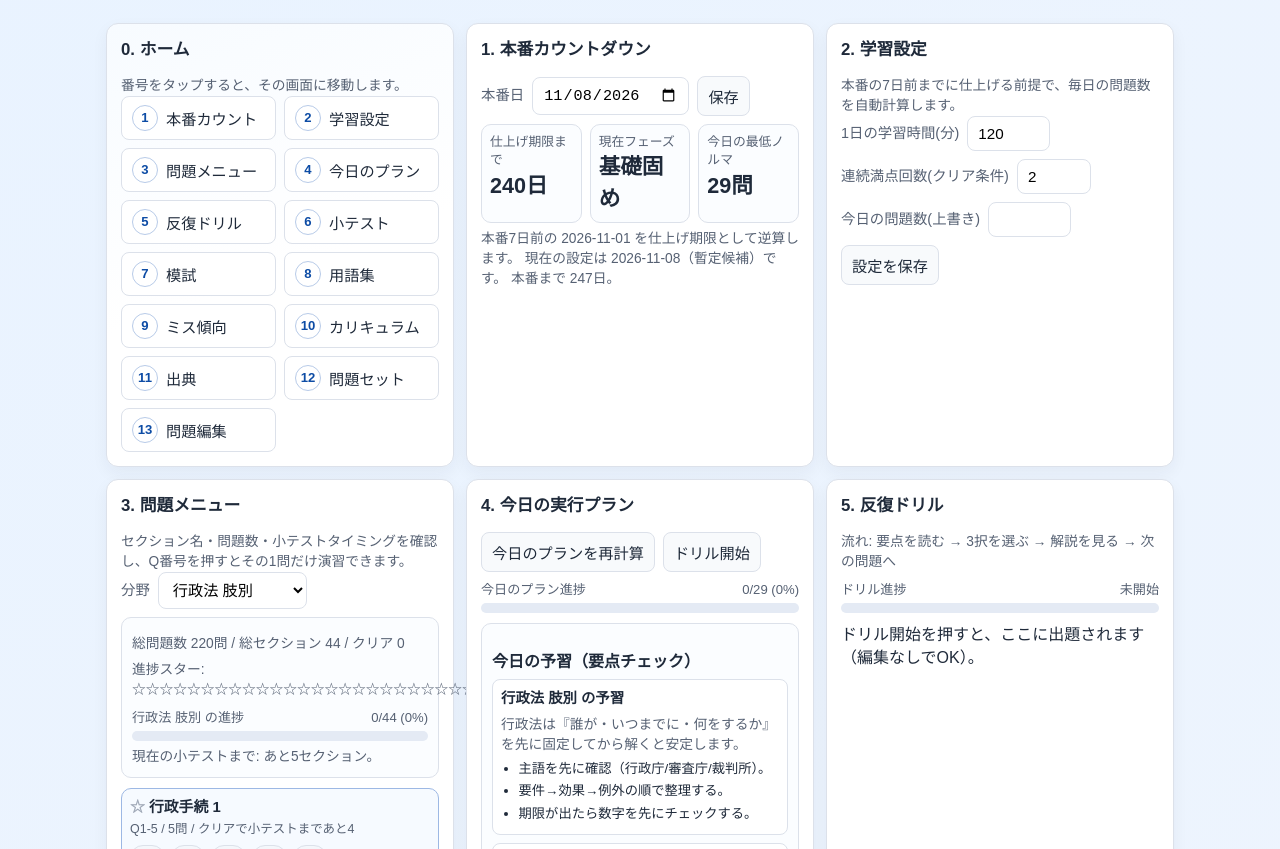
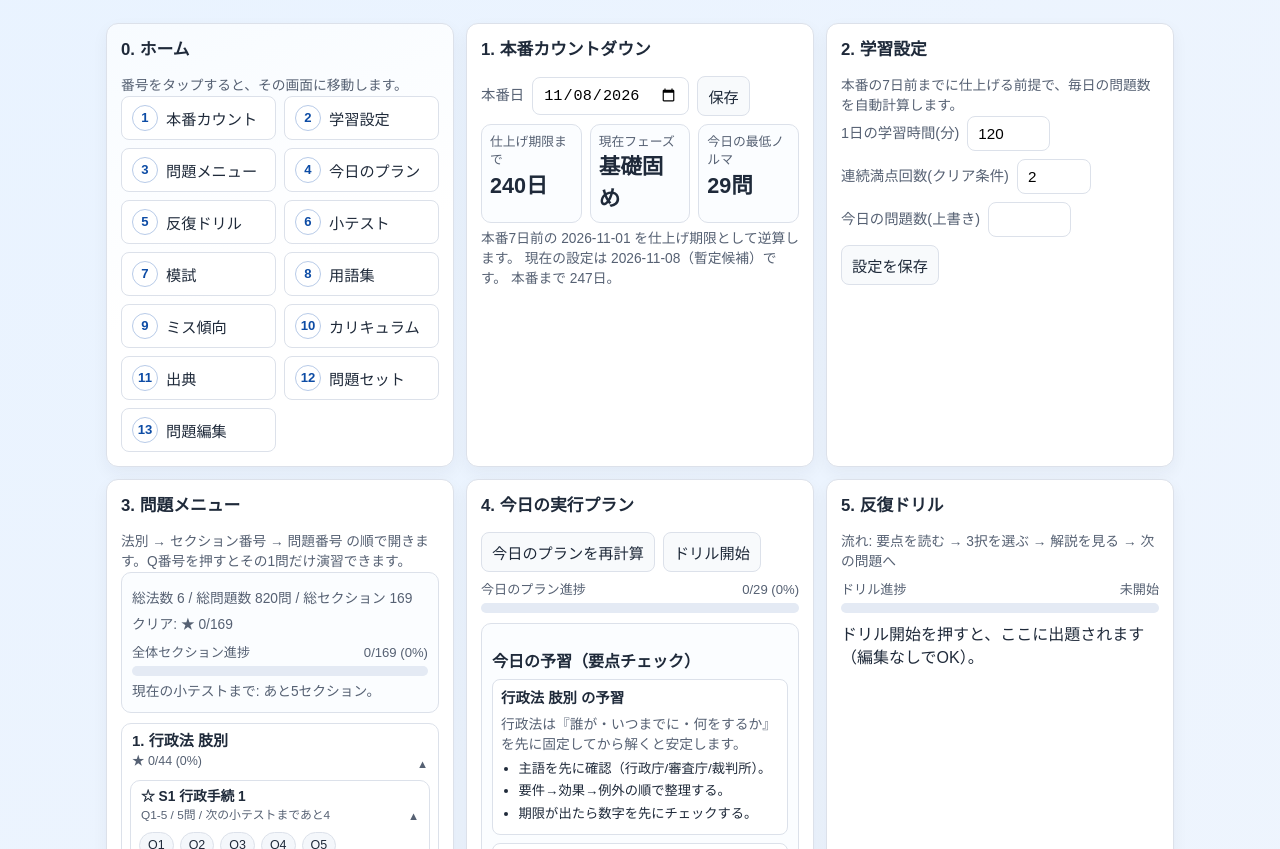
Before and after one commit to ut6119/gyosei-exam-coach, a plain HTML site: page index.html in a window 1280 px wide. Shown: the part 100-949 px from the top of the page. Drawn offline with Linux system fonts and the light colour scheme.

Commit message:
Make problem menu collapsible by law section and question

```diff
--- a/app.js
+++ b/app.js
@@ -1182,7 +1182,6 @@
     byId("saveExamDateBtn").addEventListener("click", onSaveExamDate);
     byId("saveSettingsBtn").addEventListener("click", onSaveSettings);
     byId("addTopicBtn").addEventListener("click", onAddTopic);
-    byId("problemMenuTopicSelect").addEventListener("change", renderProblemMenu);
     byId("problemMenuList").addEventListener("click", onProblemMenuListClick);
     byId("generatePlanBtn").addEventListener("click", () => {
       generateTodayPlan(true);
@@ -2461,14 +2460,8 @@
   }
 
   function renderProblemMenu() {
-    const select = byId("problemMenuTopicSelect");
     const summary = byId("problemMenuSummary");
     const list = byId("problemMenuList");
-    const previousTopicId = select.value;
-
-    select.innerHTML = state.topics
-      .map((topic) => `<option value="${escapeAttr(topic.id)}">${escapeHtml(topic.name)}</option>`)
-      .join("");
 
     if (state.topics.length === 0) {
       summary.innerHTML = "<p class=\"note\">問題セットを追加すると問題メニューが表示されます。</p>";
@@ -2476,25 +2469,13 @@
       return;
     }
 
-    const selectedTopicId = state.topics.some((topic) => topic.id === previousTopicId)
-      ? previousTopicId
-      : state.topics[0].id;
-    select.value = selectedTopicId;
-
-    const topic = state.topics.find((item) => item.id === selectedTopicId);
-    if (!topic) {
-      summary.innerHTML = "<p class=\"note\">分野の読み込みに失敗しました。</p>";
-      list.innerHTML = "";
-      return;
-    }
-
+    const totalQuestions = state.topics.reduce((sum, topic) => sum + topic.total, 0);
+    const totalSections = state.topics.reduce((sum, topic) => sum + getTopicSections(topic).length, 0);
+    const clearedSections = state.topics.reduce((sum, topic) => {
       const progress = state.progress[topic.id] || defaultProgress();
-    const sections = getTopicSections(topic);
-    const totalSections = sections.length;
-    const clearedSections = Math.min(totalSections, progress.sectionClears);
-    const currentSection = getCurrentSection(topic, progress.nextQuestion);
+      return sum + Math.min(getTopicSections(topic).length, progress.sectionClears);
+    }, 0);
     const miniLeft = Math.max(0, SECTION_CLEAR_TARGET - state.trainingCycle.sectionClearsSinceMiniTest);
-    const stars = `${"★".repeat(clearedSections)}${"☆".repeat(Math.max(0, totalSections - clearedSections))}`;
     const sectionGaugePercent = totalSections > 0
       ? Math.round((clearedSections / totalSections) * 100)
       : 0;
@@ -2503,11 +2484,11 @@
       : `現在の小テストまで: あと${miniLeft}セクション。`;
 
     summary.innerHTML = `
-      <p class="note">総問題数 ${topic.total}問 / 総セクション ${totalSections} / クリア ${clearedSections}</p>
-      <p class="note">進捗スター: ${stars}</p>
+      <p class="note">総法数 ${state.topics.length} / 総問題数 ${totalQuestions}問 / 総セクション ${totalSections}</p>
+      <p class="note">クリア: ★ ${clearedSections}/${totalSections}</p>
       <div class="progressWrap compactGauge">
         <div class="progressMeta">
-          <span>${escapeHtml(topic.name)} の進捗</span>
+          <span>全体セクション進捗</span>
           <span>${clearedSections}/${totalSections} (${sectionGaugePercent}%)</span>
         </div>
         <div class="progressTrack"><div class="progressFill" style="width: ${sectionGaugePercent}%"></div></div>
@@ -2515,17 +2496,35 @@
       <p class="note">${cycleNote}</p>
     `;
 
-    list.innerHTML = sections
-      .map((section) => {
+    const firstActiveTopic = state.topics.find((topic) => {
+      const progress = state.progress[topic.id] || defaultProgress();
+      return !progress.mastered;
+    });
+    const firstActiveTopicId = firstActiveTopic ? firstActiveTopic.id : state.topics[0].id;
+
+    list.innerHTML = state.topics
+      .map((topic, topicIndex) => {
+        const progress = state.progress[topic.id] || defaultProgress();
+        const sections = getTopicSections(topic);
+        const topicTotalSections = sections.length;
+        const topicClearedSections = Math.min(topicTotalSections, progress.sectionClears);
+        const topicPercent = topicTotalSections > 0
+          ? Math.round((topicClearedSections / topicTotalSections) * 100)
+          : 0;
+        const currentSection = getCurrentSection(topic, progress.nextQuestion);
+        const topicOpen = topic.id === firstActiveTopicId ? "open" : "";
+        const sectionHtml = sections.map((section) => {
+          const sectionNo = section.index + 1;
           const count = section.end - section.start + 1;
-        const isCleared = section.index < clearedSections;
+          const isCleared = section.index < topicClearedSections;
           const isCurrent = !progress.mastered && section.index === currentSection.index;
+          const sectionOpen = topic.id === firstActiveTopicId && isCurrent ? "open" : "";
           const miniHint = state.trainingCycle.pendingMiniTest
-          ? "先に小テストを実施"
+            ? "先に小テスト"
             : isCleared
               ? "クリア済み"
               : isCurrent
-              ? `クリアで小テストまであと${Math.max(0, miniLeft - 1)}`
+                ? `次の小テストまであと${Math.max(0, miniLeft - 1)}`
                 : `小テストまであと${miniLeft}`;
           const chips = [];
           for (let questionNo = section.start; questionNo <= section.end; questionNo += 1) {
@@ -2542,16 +2541,28 @@
           }
 
           return `
-          <article class="sectionItem ${isCurrent ? "current" : ""}">
-            <div class="sectionItemHead">
-              <p class="sectionTitle">
-                <span class="sectionStar ${isCleared ? "done" : "todo"}">${isCleared ? "★" : "☆"}</span>
-                ${escapeHtml(section.name)}
-              </p>
-              <p class="sectionMeta">Q${section.start}-${section.end} / ${count}問 / ${miniHint}</p>
+            <details class="sectionFold" ${sectionOpen}>
+              <summary class="sectionFoldSummary">
+                <span class="sectionFoldTitle">${isCleared ? "★" : "☆"} S${sectionNo} ${escapeHtml(section.name)}</span>
+                <span class="sectionFoldMeta">Q${section.start}-${section.end} / ${count}問 / ${miniHint}</span>
+              </summary>
+              <div class="sectionFoldBody">
+                <div class="questionChipWrap">${chips.join("")}</div>
               </div>
-            <div class="questionChipWrap">${chips.join("")}</div>
-          </article>
+            </details>
+          `;
+        }).join("");
+
+        return `
+          <details class="topicFold" ${topicOpen}>
+            <summary class="topicFoldSummary">
+              <span class="topicFoldTitle">${topicIndex + 1}. ${escapeHtml(topic.name)}</span>
+              <span class="topicFoldMeta">★ ${topicClearedSections}/${topicTotalSections} (${topicPercent}%)</span>
+            </summary>
+            <div class="topicFoldBody">
+              ${sectionHtml}
+            </div>
+          </details>
         `;
       })
       .join("");
--- a/index.html
+++ b/index.html
@@ -77,11 +77,7 @@
 
       <section class="card" id="problemMenuCard">
         <h2>3. 問題メニュー</h2>
-        <p class="note">セクション名・問題数・小テストタイミングを確認し、Q番号を押すとその1問だけ演習できます。</p>
-        <div class="row">
-          <label for="problemMenuTopicSelect">分野</label>
-          <select id="problemMenuTopicSelect"></select>
-        </div>
+        <p class="note">法別 → セクション番号 → 問題番号 の順で開きます。Q番号を押すとその1問だけ演習できます。</p>
         <div id="problemMenuSummary" class="summaryBox"></div>
         <div id="problemMenuList" class="sectionMenuList"></div>
       </section>
--- a/styles.css
+++ b/styles.css
@@ -405,46 +405,78 @@ button.ng {
 
 .sectionMenuList {
   display: grid;
-  gap: 10px;
+  gap: 8px;
 }
 
-.sectionItem {
+.topicFold,
+.sectionFold {
   border: 1px solid var(--line);
   border-radius: 10px;
-  background: #ffffff;
-  padding: 8px;
+  background: #fff;
 }
 
-.sectionItem.current {
-  border-color: #9db8e4;
-  background: #f6faff;
+.topicFoldSummary,
+.sectionFoldSummary {
+  list-style: none;
+  cursor: pointer;
+  padding: 8px 10px;
+  display: flex;
+  flex-direction: column;
+  gap: 2px;
 }
 
-.sectionItemHead {
-  margin-bottom: 6px;
+.topicFoldSummary::-webkit-details-marker,
+.sectionFoldSummary::-webkit-details-marker {
+  display: none;
 }
 
-.sectionTitle {
+.topicFoldSummary::after,
+.sectionFoldSummary::after {
+  content: "▼";
+  align-self: flex-end;
+  font-size: 0.7rem;
+  color: var(--muted);
+  margin-top: -16px;
+}
+
+.topicFold[open] > .topicFoldSummary::after,
+.sectionFold[open] > .sectionFoldSummary::after {
+  content: "▲";
+}
+
+.topicFoldTitle {
   margin: 0;
   font-weight: 700;
-  font-size: 0.93rem;
-  display: flex;
-  align-items: center;
-  gap: 4px;
+  font-size: 0.94rem;
+  line-height: 1.2;
 }
 
-.sectionStar.done {
-  color: #d39b00;
+.topicFoldMeta {
+  margin: 0;
+  font-size: 0.78rem;
+  color: var(--muted);
 }
 
-.sectionStar.todo {
-  color: #9ea7b6;
+.topicFoldBody {
+  padding: 0 8px 8px;
+  display: grid;
+  gap: 6px;
 }
 
-.sectionMeta {
-  margin: 2px 0 0;
-  font-size: 0.78rem;
+.sectionFoldTitle {
+  font-weight: 700;
+  font-size: 0.86rem;
+  line-height: 1.2;
+}
+
+.sectionFoldMeta {
+  font-size: 0.74rem;
   color: var(--muted);
+  line-height: 1.2;
+}
+
+.sectionFoldBody {
+  padding: 0 8px 8px;
 }
 
 .questionChipWrap {
@@ -524,11 +556,17 @@ footer {
     font-size: 0.78rem;
   }
 
-  .sectionTitle {
+  .topicFoldSummary,
+  .sectionFoldSummary {
+    padding: 7px 8px;
+  }
+
+  .topicFoldTitle {
     font-size: 0.87rem;
   }
 
-  .sectionMeta {
+  .topicFoldMeta,
+  .sectionFoldMeta {
     font-size: 0.74rem;
   }
 
```
Lines whose indentation alone changed are shown as unchanged.
